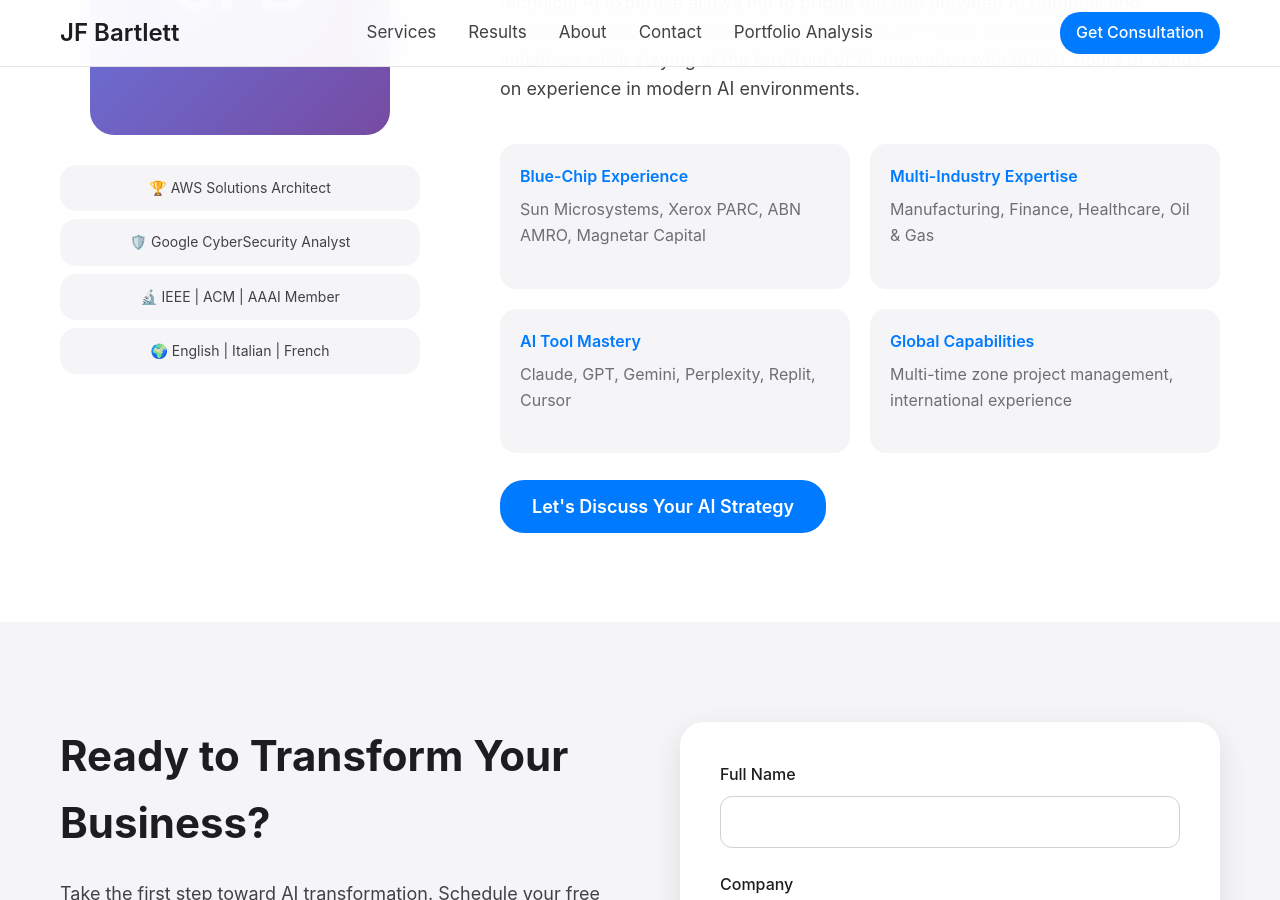
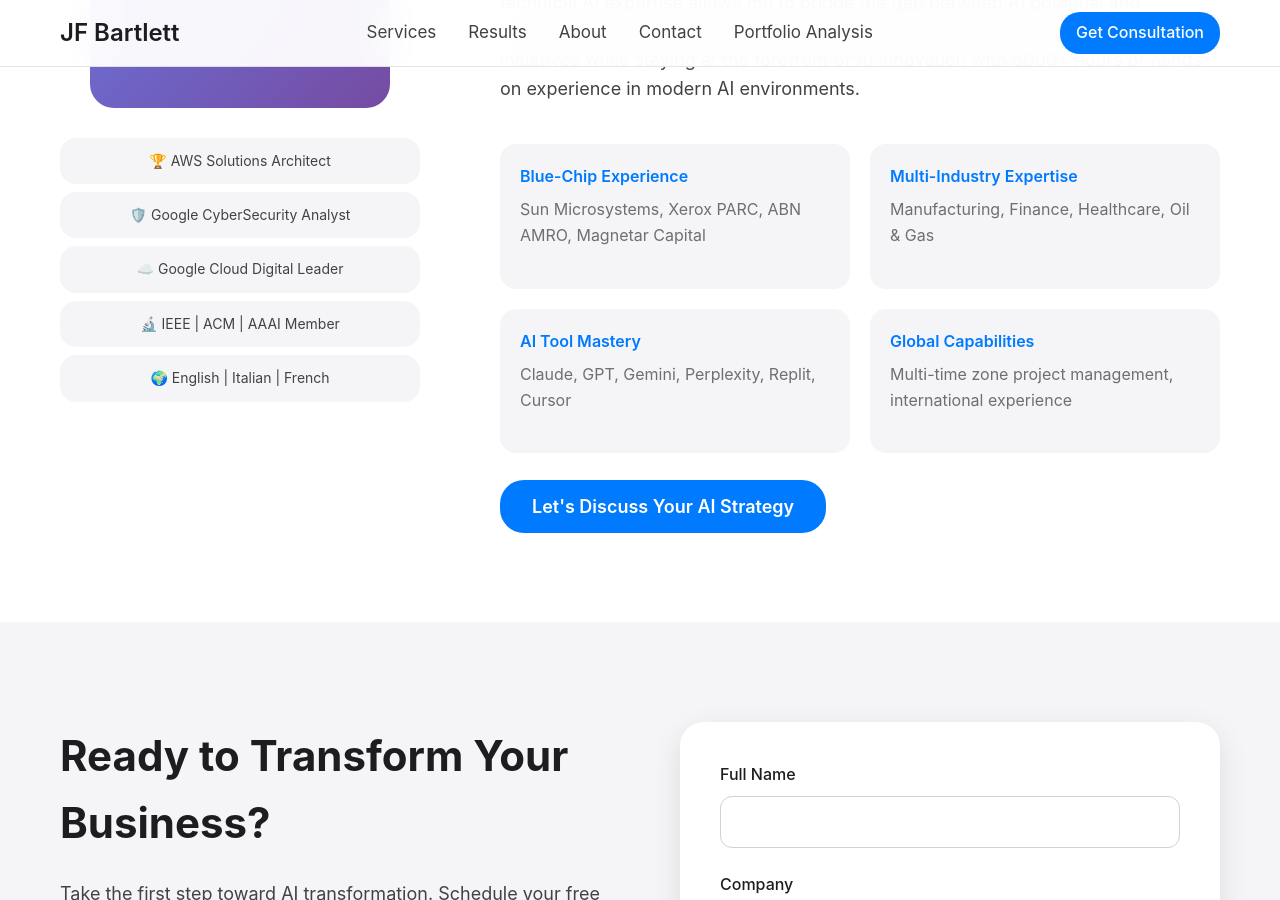
Before and after one commit to JohnBartlett/johnbartlett.github.io, a Jekyll site: the page built from index.html, in a window 1280 px wide and 900 px high, scrolled down 3394 px. Built offline with Jekyll 4.4.1, drawn with Linux system fonts in a browser that asks for light colours.

Commit message:
Add Google Cloud Digital Leader certification to credentials

```diff
--- a/_layouts/home.html
+++ b/_layouts/home.html
@@ -145,6 +145,7 @@ layout: default
                 <div class="credentials">
                     <div class="credential-item">🏆 AWS Solutions Architect</div>
                     <div class="credential-item">🛡️ Google CyberSecurity Analyst</div>
+                    <div class="credential-item">☁️ Google Cloud Digital Leader</div>
                     <div class="credential-item">🔬 IEEE | ACM | AAAI Member</div>
                     <div class="credential-item">🌍 English | Italian | French</div>
                 </div>
```
